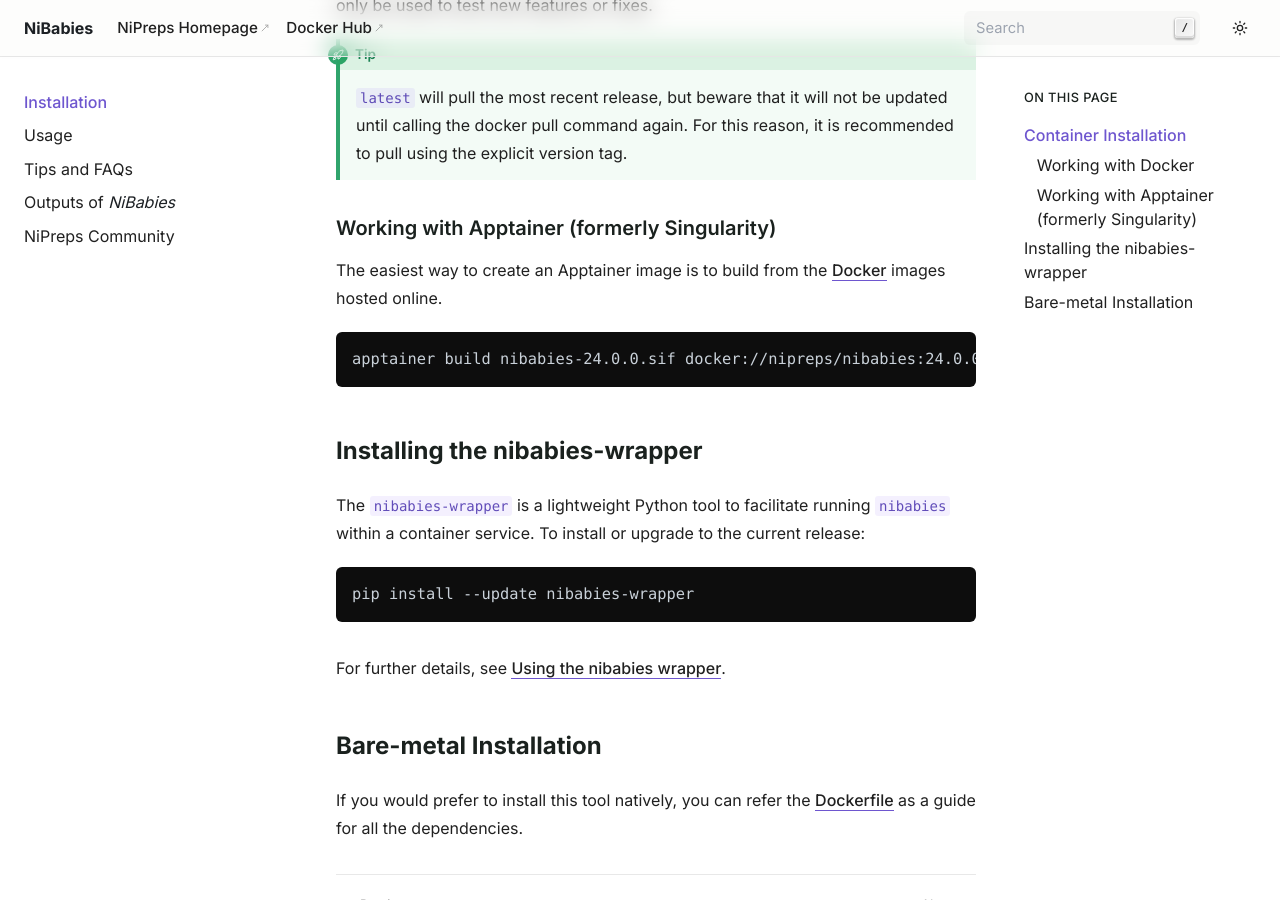
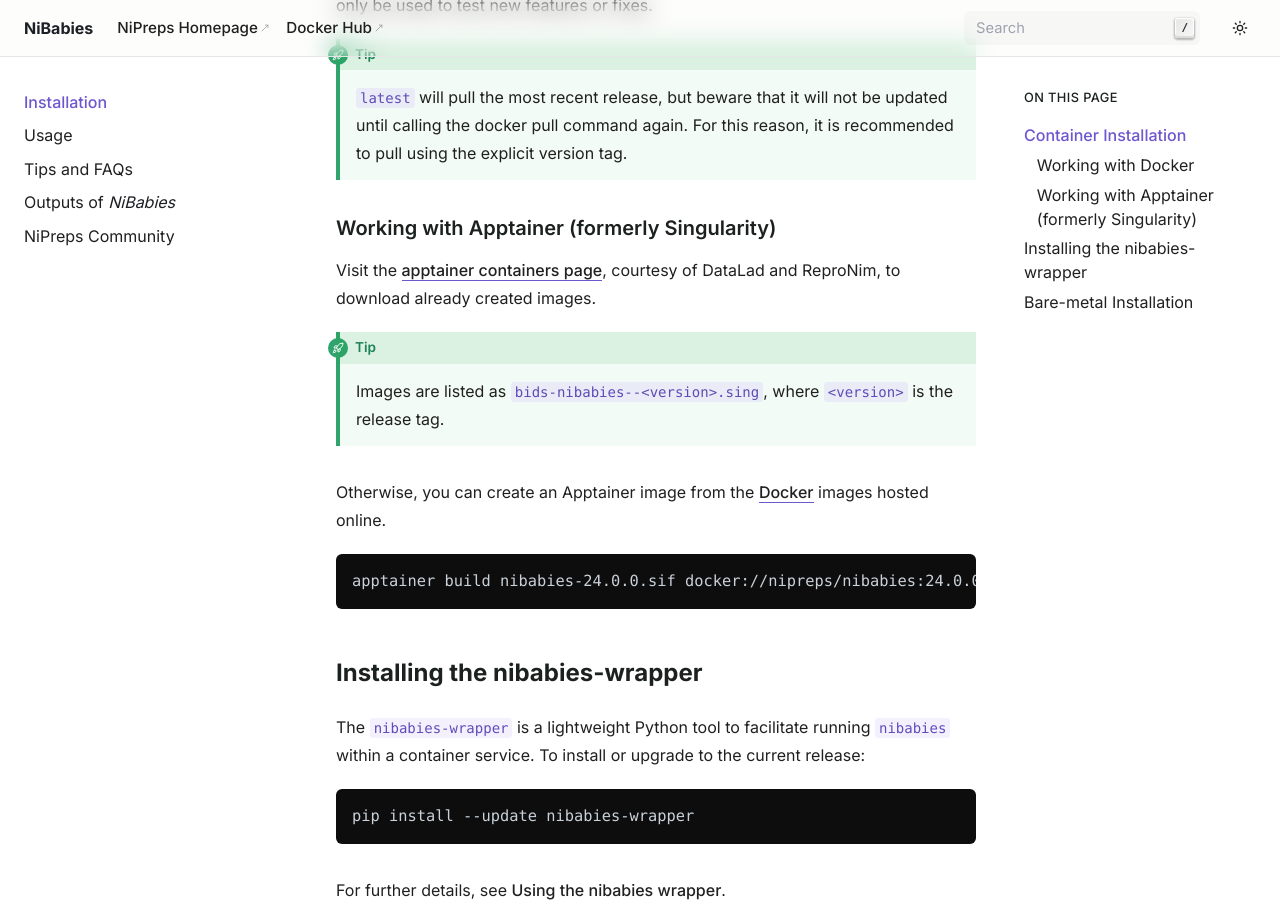
Before and after one commit to nipreps/nibabies, a Sphinx documentation site: the page built from docs/installation.md, in a window 1280 px wide and 900 px high, scrolled down 736 px. Built offline with Sphinx 7.4.7, drawn with Linux system fonts in a browser that asks for light colours; the version number could not be read and is left out.

Commit message:
DOC: Add built apptainer source reference

````diff
--- a/docs/installation.md
+++ b/docs/installation.md
@@ -23,13 +23,18 @@
 `unstable` points to the most recent developmental change, and should only be used to test new features or fixes.
 
 :::{tip}
-
 `latest` will pull the most recent release, but beware that it will not be updated until calling the docker pull command again. For this reason, it is recommended to pull using the explicit version tag.
 :::
 
 ### Working with Apptainer (formerly Singularity)
 
-The easiest way to create an Apptainer image is to build from the [Docker](#working-with-docker) images hosted online.
+Visit the [apptainer containers page](https://datasets.datalad.org/?dir=/repronim/containers/images/bids), courtesy of DataLad and ReproNim, to download already created images.
+
+:::{tip}
+Images are listed as ``bids-nibabies--<version>.sing``, where ``<version>`` is the release tag.
+:::
+
+Otherwise, you can create an Apptainer image from the [Docker](#working-with-docker) images hosted online.
 
 ```bash
 apptainer build nibabies-24.0.0.sif docker://nipreps/nibabies:24.0.0
````
